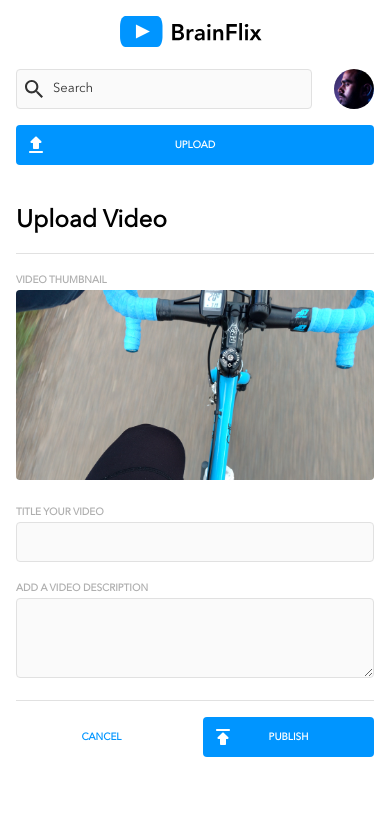
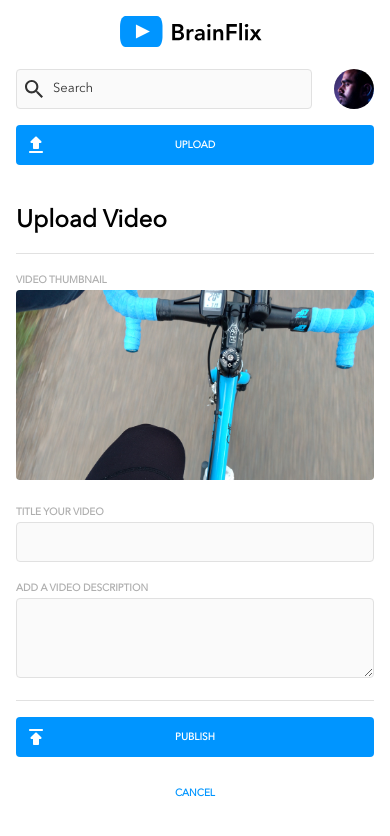
Before and after one commit to dwightwu814/brainflix, a React (Create React App) app: page /upload in a window 390 px wide. Shown: the top 836 px of the page. Built offline with nearby package versions, Linux system fonts and the light colour scheme.

Commit message:
Reverse button order for upload page on mobiles

```diff
--- a/src/pages/Upload/Upload.scss
+++ b/src/pages/Upload/Upload.scss
@@ -93,6 +93,7 @@
     @include mobile {
       gap: $padding-sm;
       padding-top: $padding-sm;
+      flex-direction: column-reverse;
     }
   }
 
```
